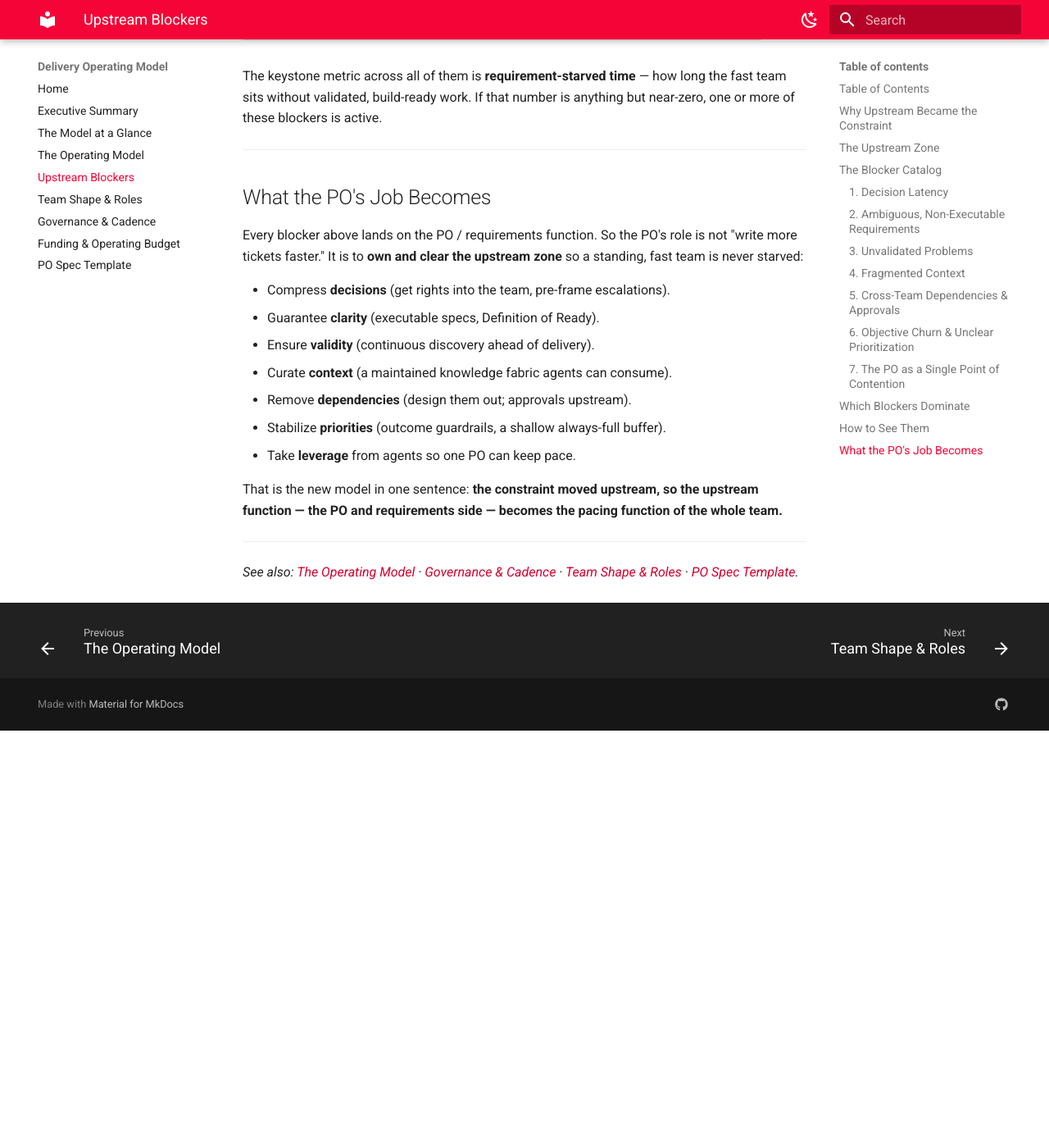
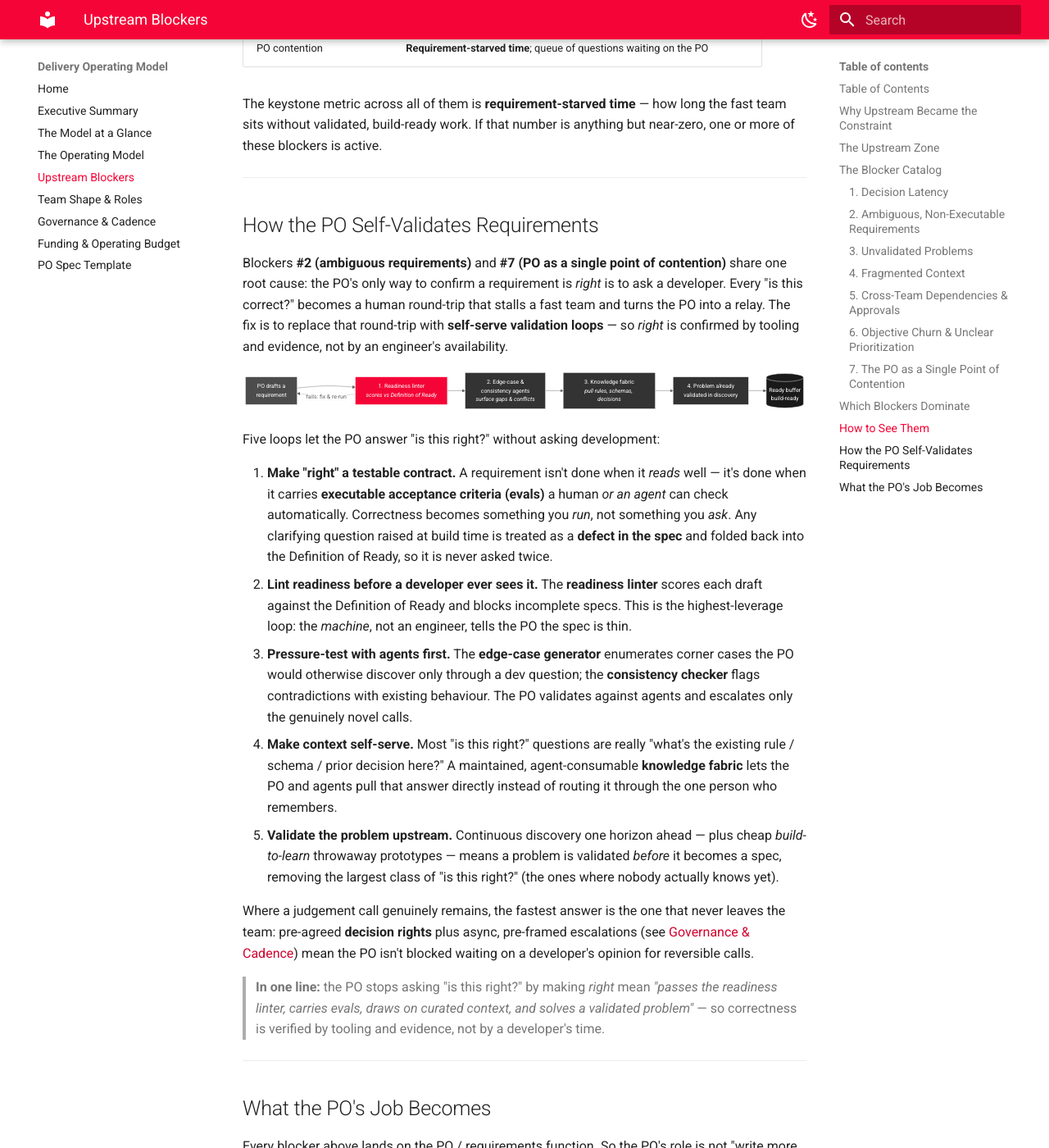
Before and after one commit to RED-Internal-Development/delivery-operating-model, an MkDocs documentation site: the page built from docs/upstream-blockers.md, in a window 1280 px wide and 1400 px high, scrolled down 5904 px. Shown: the whole window at 82% size. Built offline with MkDocs 1.6.1 and Material for MkDocs 9.7.7, drawn with Linux system fonts in a browser that asks for light colours; before the commit the page ends 6795 px from its top, so only the background shows below that; some of the changed text lies outside the part shown.

Commit message:
docs(upstream-blockers): add 'How the PO Self-Validates Requirements' section\n\nAdds a section (with diagram + TOC entry) explaining the five self-serve validation loops that let the PO confirm a requirement is right without a developer round-trip: evals-as-contract, readiness linter, edge-case/consistency agents, self-serve knowledge fabric, and upstream problem validation.

````diff
--- a/docs/upstream-blockers.md
+++ b/docs/upstream-blockers.md
@@ -24,6 +24,7 @@ The answer is almost never "more engineering capacity." It is a set of **upstrea
   - [7. The PO as a Single Point of Contention](#7-the-po-as-a-single-point-of-contention)
 - [Which Blockers Dominate](#which-blockers-dominate)
 - [How to See Them](#how-to-see-them)
+- [How the PO Self-Validates Requirements](#how-the-po-self-validates-requirements)
 - [What the PO's Job Becomes](#what-the-pos-job-becomes)
 
 ---
@@ -47,10 +48,10 @@ flowchart LR
     end
     BEFORE --> NOW
 
-    style b2 fill:#40916c,color:#fff
-    style b3 fill:#2d6a4f,color:#fff
-    style n2 fill:#9b2226,color:#fff
-    style n3 fill:#9b2226,color:#fff
+    style b2 fill:#4C4C4C,color:#fff
+    style b3 fill:#333333,color:#fff
+    style n2 fill:#F50537,color:#fff
+    style n3 fill:#F50537,color:#fff
 ```
 
 > The blockers were always there. Fast, lean, agentic delivery did not create them — it **removed the thing that was hiding them.** Illustrating the new model means making these upstream blockers visible and owning them deliberately.
@@ -73,13 +74,13 @@ flowchart LR
     end
     RB --> BUILD["Build<br/><i>fast, agent-assisted</i>"]
 
-    style OBJ fill:#1b4332,color:#fff
-    style DISC fill:#2d6a4f,color:#fff
-    style DEC fill:#2d6a4f,color:#fff
-    style SPEC fill:#2d6a4f,color:#fff
-    style DEP fill:#2d6a4f,color:#fff
-    style RB fill:#40916c,color:#fff
-    style BUILD fill:#081c15,color:#fff
+    style OBJ fill:#1A1A1A,color:#fff
+    style DISC fill:#333333,color:#fff
+    style DEC fill:#333333,color:#fff
+    style SPEC fill:#333333,color:#fff
+    style DEP fill:#333333,color:#fff
+    style RB fill:#4C4C4C,color:#fff
+    style BUILD fill:#000000,color:#fff
 ```
 
 A blocker at **any** stage in this zone starves the fast build step downstream. The PO's real job is to keep this whole zone flowing — the [requirements supply chain](future-delivery-operating-model.md).
@@ -174,10 +175,10 @@ flowchart TB
     T --> B["<b>Fragmented context</b><br/>agents starved of fuel"]
     T --> C["<b>Ambiguous requirements</b><br/>stalls or wrong output"]
 
-    style T fill:#081c15,color:#fff
-    style A fill:#9b2226,color:#fff
-    style B fill:#9b2226,color:#fff
-    style C fill:#9b2226,color:#fff
+    style T fill:#000000,color:#fff
+    style A fill:#F50537,color:#fff
+    style B fill:#F50537,color:#fff
+    style C fill:#F50537,color:#fff
 ```
 
 Start here. The other four matter, but decisions, context, and clarity are where the biggest, fastest wins are — and they are entirely upstream of the engineering the AI already accelerated.
@@ -202,6 +203,41 @@ The keystone metric across all of them is **requirement-starved time** — how l
 
 ---
 
+## How the PO Self-Validates Requirements
+
+Blockers **#2 (ambiguous requirements)** and **#7 (PO as a single point of contention)** share one root cause: the PO's only way to confirm a requirement is *right* is to ask a developer. Every "is this correct?" becomes a human round-trip that stalls a fast team and turns the PO into a relay. The fix is to replace that round-trip with **self-serve validation loops** — so *right* is confirmed by tooling and evidence, not by an engineer's availability.
+
+```mermaid
+flowchart LR
+    DRAFT["PO drafts a<br/>requirement"] --> L1["1. Readiness linter<br/><i>scores vs Definition of Ready</i>"]
+    L1 --> L2["2. Edge-case &<br/>consistency agents<br/><i>surface gaps & conflicts</i>"]
+    L2 --> L3["3. Knowledge fabric<br/><i>pull rules, schemas, decisions</i>"]
+    L3 --> L4["4. Problem already<br/>validated in discovery"]
+    L4 --> READY[(Ready buffer<br/>build-ready)]
+    L1 -. "fails: fix & re-run" .-> DRAFT
+
+    style DRAFT fill:#4C4C4C,color:#fff
+    style L1 fill:#F50537,color:#fff
+    style L2 fill:#333333,color:#fff
+    style L3 fill:#333333,color:#fff
+    style L4 fill:#333333,color:#fff
+    style READY fill:#1A1A1A,color:#fff
+```
+
+Five loops let the PO answer "is this right?" without asking development:
+
+1. **Make "right" a testable contract.** A requirement isn't done when it *reads* well — it's done when it carries **executable acceptance criteria (evals)** a human *or an agent* can check automatically. Correctness becomes something you *run*, not something you *ask*. Any clarifying question raised at build time is treated as a **defect in the spec** and folded back into the Definition of Ready, so it is never asked twice.
+2. **Lint readiness before a developer ever sees it.** The **readiness linter** scores each draft against the Definition of Ready and blocks incomplete specs. This is the highest-leverage loop: the *machine*, not an engineer, tells the PO the spec is thin.
+3. **Pressure-test with agents first.** The **edge-case generator** enumerates corner cases the PO would otherwise discover only through a dev question; the **consistency checker** flags contradictions with existing behaviour. The PO validates against agents and escalates only the genuinely novel calls.
+4. **Make context self-serve.** Most "is this right?" questions are really "what's the existing rule / schema / prior decision here?" A maintained, agent-consumable **knowledge fabric** lets the PO and agents pull that answer directly instead of routing it through the one person who remembers.
+5. **Validate the problem upstream.** Continuous discovery one horizon ahead — plus cheap *build-to-learn* throwaway prototypes — means a problem is validated *before* it becomes a spec, removing the largest class of "is this right?" (the ones where nobody actually knows yet).
+
+Where a judgement call genuinely remains, the fastest answer is the one that never leaves the team: pre-agreed **decision rights** plus async, pre-framed escalations (see [Governance & Cadence](governance-and-cadence.md#decision-rights)) mean the PO isn't blocked waiting on a developer's opinion for reversible calls.
+
+> **In one line:** the PO stops asking "is this right?" by making *right* mean *"passes the readiness linter, carries evals, draws on curated context, and solves a validated problem"* — so correctness is verified by tooling and evidence, not by a developer's time.
+
+---
+
 ## What the PO's Job Becomes
 
 Every blocker above lands on the PO / requirements function. So the PO's role is not "write more tickets faster." It is to **own and clear the upstream zone** so a standing, fast team is never starved:
````
